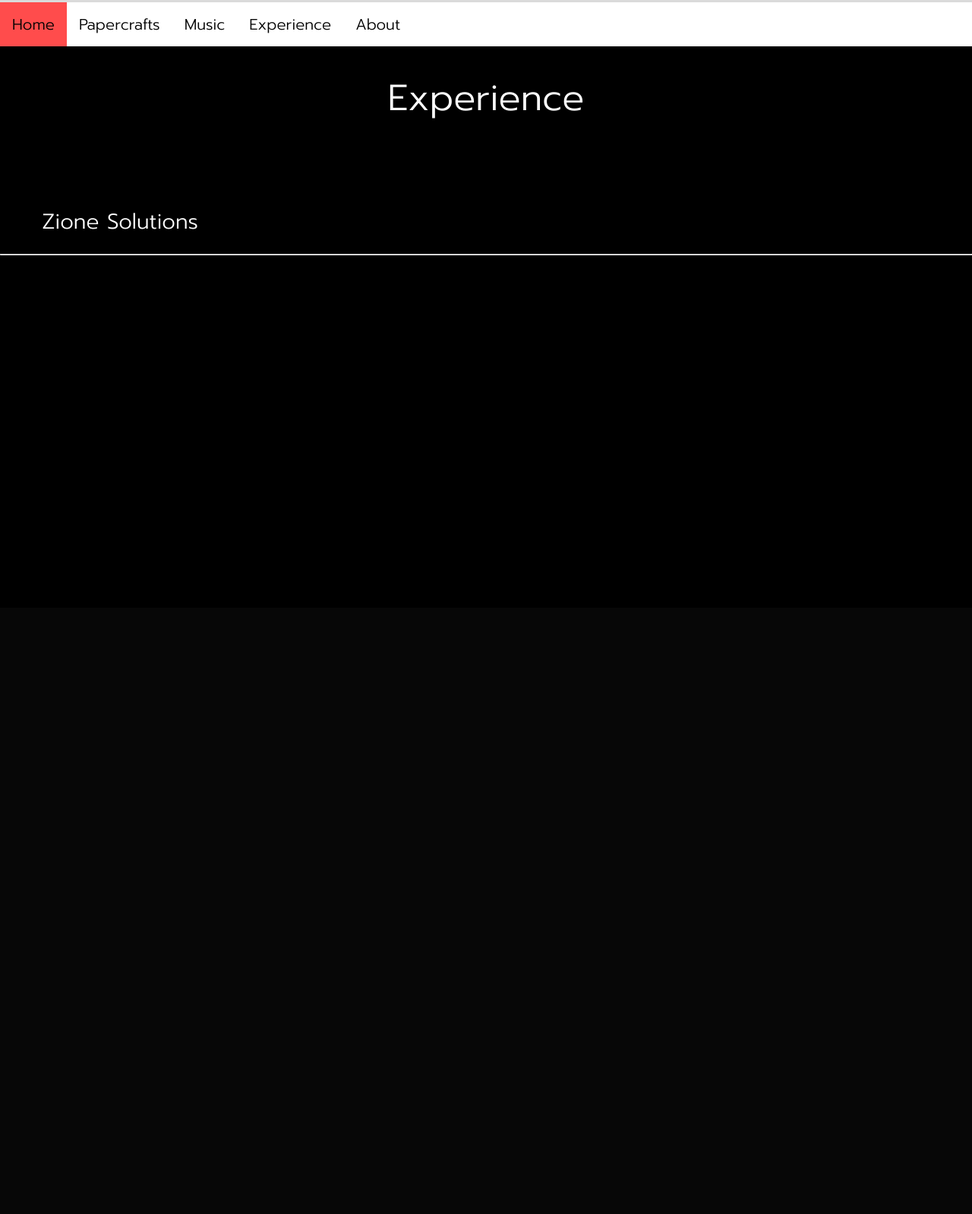
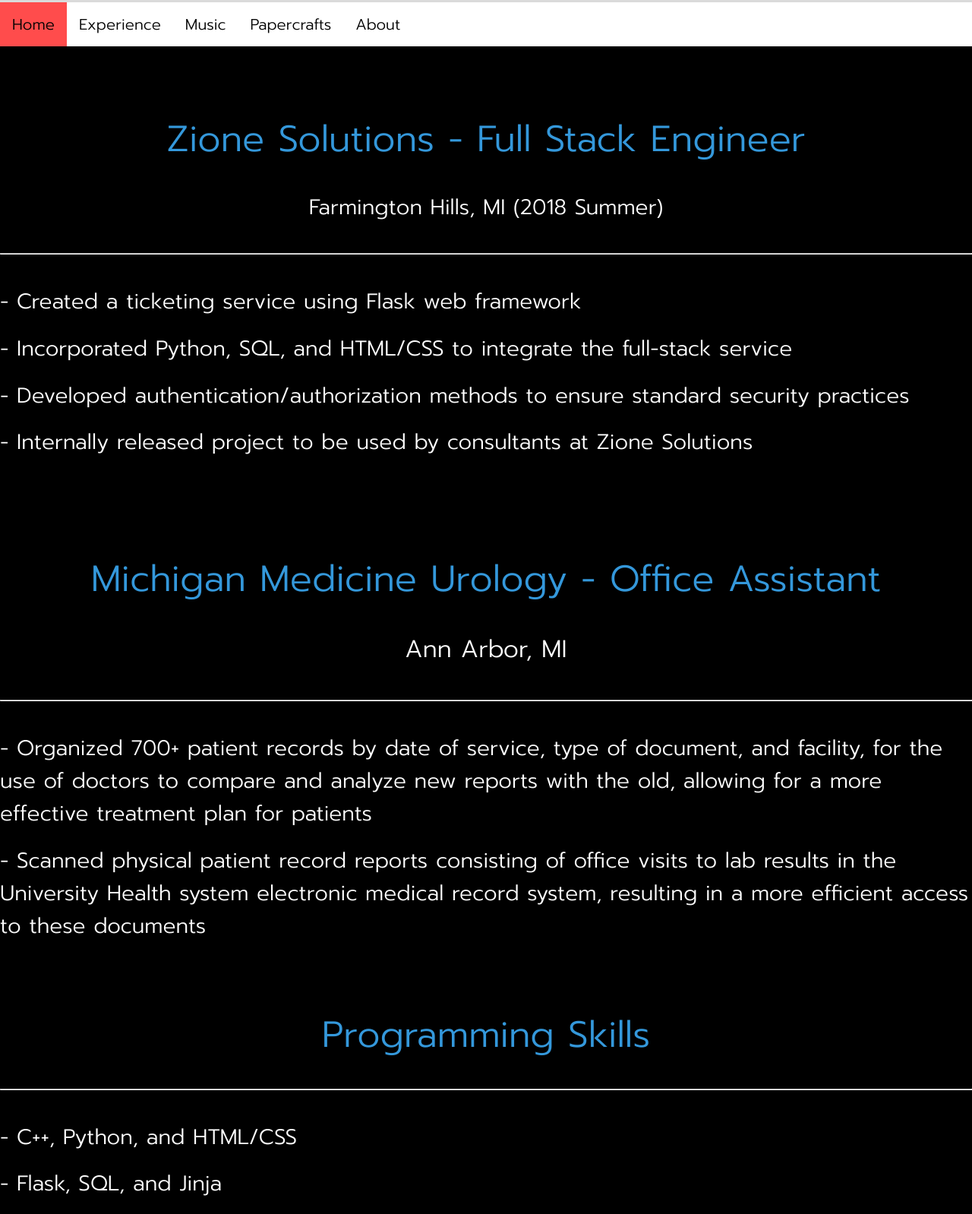
Before and after one commit to samarth-sarin/samarth-sarin.github.io, a PHP site: page /Experience.html in a window 1280 px wide. Shown: the whole page at 76% size. Before the commit the page ends 336 px from the top, so only its background shows below. Run offline with PHP 8.4, Linux system fonts and the light colour scheme.

Commit message:
added experience section

```diff
--- a/About.html
+++ b/About.html
@@ -53,9 +53,9 @@
 <body>
 <ul>
   <li><a class="active" href="index.html">Home</a></li>
+  <li><a href="Experience.html">Experience</a></li>
+  <li><a href="music.html">Music</a></li>
   <li><a href="Pepakura.html">Papercrafts</a></li>
-  <li><a href="music.html">Music</a></li>
-  <li><a href="#projects">Projects</a></li>
   <li><a href="About.html">About</a></li>
 </ul>
 
@@ -97,7 +97,7 @@
     <a href="https://twitter.com/SamSarin23?lang=en" class="fa fa-twitter"></a>
     <a href="https://www.instagram.com/samsarin23/" class="fa fa-instagram"></a>
     <a href="https://www.linkedin.com/in/samarth-sarin-84b901150" class="fa fa-linkedin"></a>
-    <a href="#" download class="fa fa-file"></a>
+    <a href="samarth-sarin.github.io/SamarthResume.pdf" download class="fa fa-file"></a>
 
      <br>
  </p1>
--- a/Experience.html
+++ b/Experience.html
@@ -4,7 +4,7 @@
 <link rel="stylesheet" href="https://cdnjs.cloudflare.com/ajax/libs/font-awesome/4.7.0/css/font-awesome.min.css">
 
 <head>
-    <title>Home Page</title>
+    <title>Experience</title>
     <meta name="viewport" content="width=device-width, initial-scale=1">
 </head>
 <style>
@@ -54,13 +54,11 @@
 <body>
 <ul>
   <li><a class="active" href="index.html">Home</a></li>
+  <li><a href="Experience.html">Experience</a></li>
+  <li><a href="music.html">Music</a></li>
   <li><a href="Pepakura.html">Papercrafts</a></li>
-  <li><a href="music.html">Music</a></li>
-  <li><a href="#projects">Experience</a></li>
   <li><a href="About.html">About</a></li>
 </ul>
-
-<h1 align = middle style = "background-color: black; font-size: 300%" >Experience</h1>
 
 <p1>
  <br>
@@ -72,12 +70,84 @@
  <br>
  </p1>
 
-<h1 class = "jobtitle" style = "background-color: black; font-size: 175%" >Zione Solutions</h1>
-</p1>
+<h1 class = "jobtitle" align = middle style = "color: #3498DB; background-color: black; font-size: 300%" >Zione Solutions - Full Stack Engineer </h1>
+
+<h1 class = "jobtitle" align = middle style = "background-color: black; font-size: 175%" >Farmington Hills, MI (2018 Summer)</h1>
+
+<p1>
+ <br>
+ </p1>
  <p1>
  <br>
  </p1>
-<hr>
+
+ <hr>
+
+<h1 class = "jobtitle" align = left style = "background-color: black; font-size: 175%" >- Created a ticketing service using Flask web framework</h1>
+
+<h1 class = "jobtitle" align = left style = "background-color: black; font-size: 175%" >- Incorporated Python, SQL,  and HTML/CSS to integrate the full-stack service </h1>
+
+
+<h1 class = "jobtitle" align = left style = "background-color: black; font-size: 175%" >- Developed authentication/authorization methods to ensure standard security practices </h1>
+
+<h1 class = "jobtitle" align = left style = "background-color: black; font-size: 175%" >- Internally released project to be used by consultants at Zione Solutions </h1>
+
+<p1>
+ <br>
+ </p1>
+ <p1>
+ <br>
+ </p1>
+
+
+
+<p1>
+ <br>
+ </p1>
+ <p1>
+ <br>
+ </p1>
+
+ <h1 class = "jobtitle" align = middle style = "color: #3498DB; background-color: black; font-size: 300%" >Michigan Medicine Urology - Office Assistant</h1>
+
+<h1 class = "jobtitle" align = middle style = "background-color: black; font-size: 200%" >Ann Arbor, MI</h1>
+
+<p1>
+ <br>
+ </p1>
+ <p1>
+ <br>
+ </p1>
+
+ <hr>
+
+ <h1 class = "jobtitle" align = left style = "background-color: black; font-size: 175%" >- Organized 700+ patient records by date of service, type of document,
+and facility, for the use of doctors to compare and analyze new reports
+with the old, allowing for a more effective treatment plan for patients</h1>
+
+<h1 class = "jobtitle" align = left style = "background-color: black; font-size: 175%" >- Scanned physical patient record reports consisting of office visits to lab
+results in the University Health system electronic medical record system,
+resulting in a more efficient access to these documents </h1>
+
+
+<p1>
+ <br>
+ </p1>
+ <p1>
+ <br>
+ </p1>
+<h1 class = "jobtitle" align = middle style = "color: #3498DB; background-color: black; font-size: 300%" >Programming Skills </h1>
+
+<p1>
+ <br>
+ </p1>
+
+
+ <hr>
+
+
+<h1 class = "jobtitle" align = left style = "background-color: black; font-size: 175%" >- C++, Python, and HTML/CSS </h1>
+<h1 class = "jobtitle" align = left style = "background-color: black; font-size: 175%" >- Flask, SQL, and Jinja </h1>
 
 
 </body>
--- a/Pepakura.html
+++ b/Pepakura.html
@@ -3,7 +3,7 @@
 <link rel="stylesheet" href="style_pep.css">
 
 <head>
-    <title>Home Page</title>
+    <title>Pepakura</title>
     <meta name="viewport" content="width=device-width, initial-scale=1">
 </head>
 <style>
@@ -73,9 +73,9 @@
 <body>
 <ul>
   <li><a class="active" href="index.html">Home</a></li>
+  <li><a href="Experience.html">Experience</a></li>
+  <li><a href="music.html">Music</a></li>
   <li><a href="Pepakura.html">Papercrafts</a></li>
-  <li><a href="music.html">Music</a></li>
-  <li><a href="#projects">Experience</a></li>
   <li><a href="About.html">About</a></li>
 </ul>
 
--- a/index.html
+++ b/index.html
@@ -57,9 +57,9 @@
 
 <ul>
   <li><a class="active" href="index.html">Home</a></li>
+  <li><a href="Experience.html">Experience</a></li>
+  <li><a href="music.html">Music</a></li>
   <li><a href="Pepakura.html">Papercrafts</a></li>
-  <li><a href="music.html">Music</a></li>
-  <li><a href="#projects">Experience</a></li>
   <li><a href="About.html">About</a></li>
 </ul>
 
--- a/music.html
+++ b/music.html
@@ -54,9 +54,9 @@
 <body>
 <ul>
   <li><a class="active" href="index.html">Home</a></li>
-  <li><a href="Pepakura.html">Pepakura</a></li>
+  <li><a href="Experience.html">Experience</a></li>
   <li><a href="music.html">Music</a></li>
-  <li><a href="#projects">Experience</a></li>
+  <li><a href="Pepakura.html">Papercrafts</a></li>
   <li><a href="About.html">About</a></li>
 </ul>
 
--- a/style2.css
+++ b/style2.css
@@ -105,8 +105,12 @@
   font-weight: 100;
   font-size: 260%;
   color:rgb(255,255,255);
-  padding-right: 25.5cm;
   animation: fadeIn 4s;
+}
+
+.joblogo {
+  animation: fadeIn 4s;
+
 }
 
 hr {
```
Also changed, not shown: ZS.png (added), michiganmed.JPG (added), michiganmed.png (added), 1 other file.
